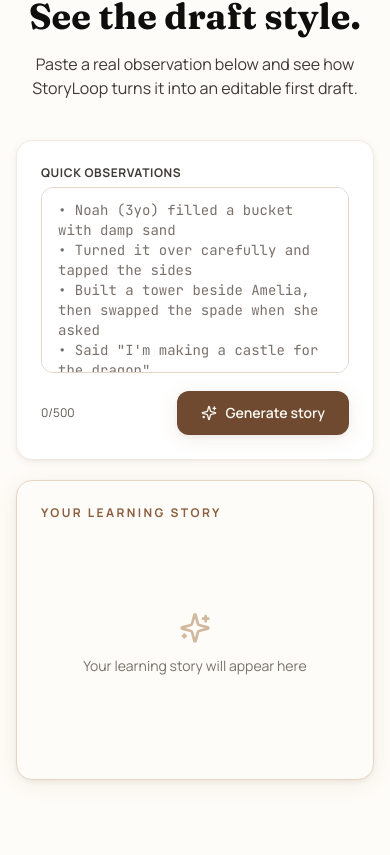
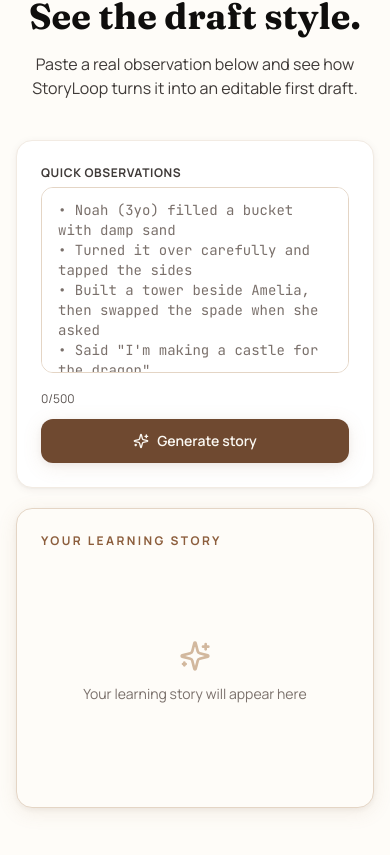
Before and after one commit to ArohaBookings/storyloop, a Next.js app: page / in a window 390 px wide. Shown: the part 969-1824 px from the top of the page. Built offline with nearby package versions, Linux system fonts and the light colour scheme.

Commit message:
Make public demo responsive after generation

```diff
--- a/components/landing/LiveDemo.tsx
+++ b/components/landing/LiveDemo.tsx
@@ -45,13 +45,13 @@
           <p className="text-ink-600 max-w-xl mx-auto">Paste a real observation below and see how StoryLoop turns it into an editable first draft.</p>
         </div>
 
-        <div className="grid md:grid-cols-2 gap-5">
+        <div className="grid min-w-0 gap-5 lg:grid-cols-2">
           {/* Input */}
-          <div className="card p-6">
+          <div className="card min-w-0 p-6">
             <label className="label">Quick observations</label>
             <textarea value={input} onChange={e => setInput(e.target.value)} rows={8} placeholder={PLACEHOLDER}
               className="input font-mono text-sm leading-relaxed resize-none" />
-            <div className="flex items-center justify-between mt-3">
+            <div className="mt-3 flex flex-col gap-3 sm:flex-row sm:items-center sm:justify-between">
               <p className="text-xs text-ink-500">{input.length}/500</p>
               <button onClick={handleGenerate} disabled={loading || !input.trim()} className="btn-primary text-sm">
                 {loading ? <Loader2 className="w-4 h-4 animate-spin" /> : <Sparkles className="w-4 h-4" />}
@@ -62,8 +62,8 @@
           </div>
 
           {/* Output */}
-          <div className="card-warm p-6 relative min-h-[300px] flex flex-col">
-            <div className="flex items-center justify-between mb-3">
+          <div className="story-safe card-warm relative flex min-h-[300px] min-w-0 max-w-full flex-col overflow-hidden p-6">
+            <div className="mb-3 flex flex-col gap-2 sm:flex-row sm:items-center sm:justify-between">
               <label className="section-title">Your learning story</label>
               {output && (
                 <button onClick={handleCopy} className="btn-ghost text-xs py-1 px-3">
@@ -79,8 +79,8 @@
                 <p className="text-xs text-ink-400 mt-1">Usually 5-10 seconds</p>
               </div>
             ) : output ? (
-              <div className="flex-1 flex flex-col">
-                <div className="flex-1 prose prose-sm text-ink-700 whitespace-pre-wrap leading-relaxed font-display font-normal italic">
+              <div className="story-safe flex min-w-0 flex-1 flex-col">
+                <div className="story-safe prose prose-sm min-w-0 max-w-full flex-1 whitespace-pre-wrap break-words text-ink-700 leading-relaxed font-display font-normal italic">
                   {output}
                 </div>
                 <div className="mt-4 pt-4 border-t border-clay-200 text-center">
```
